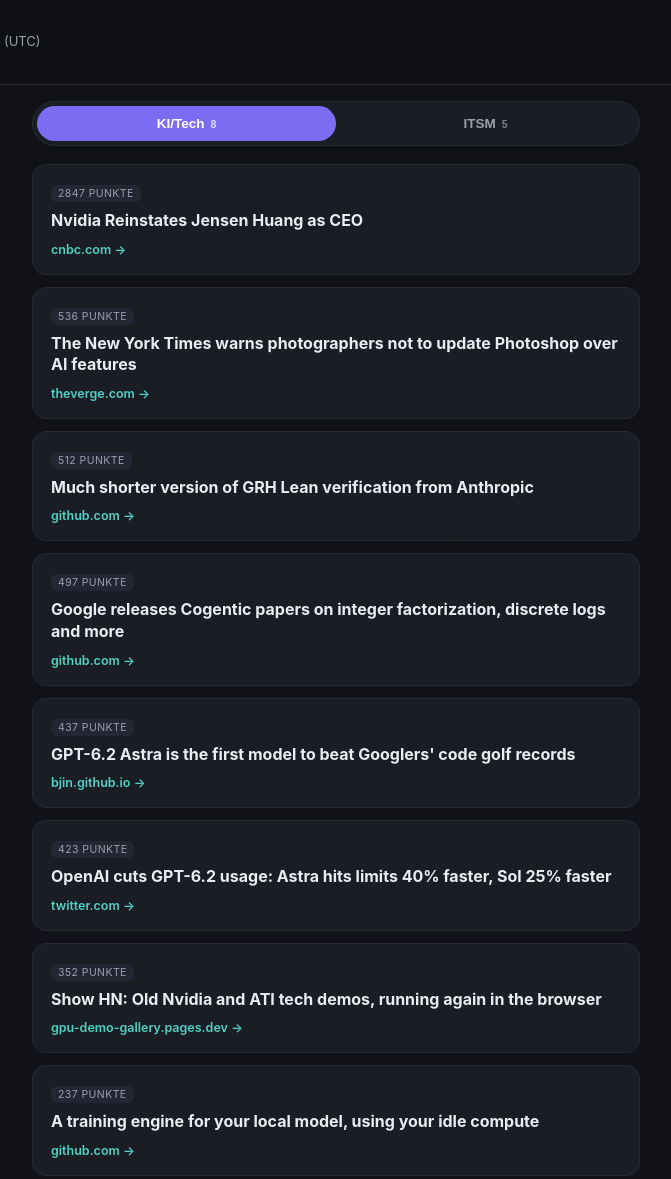
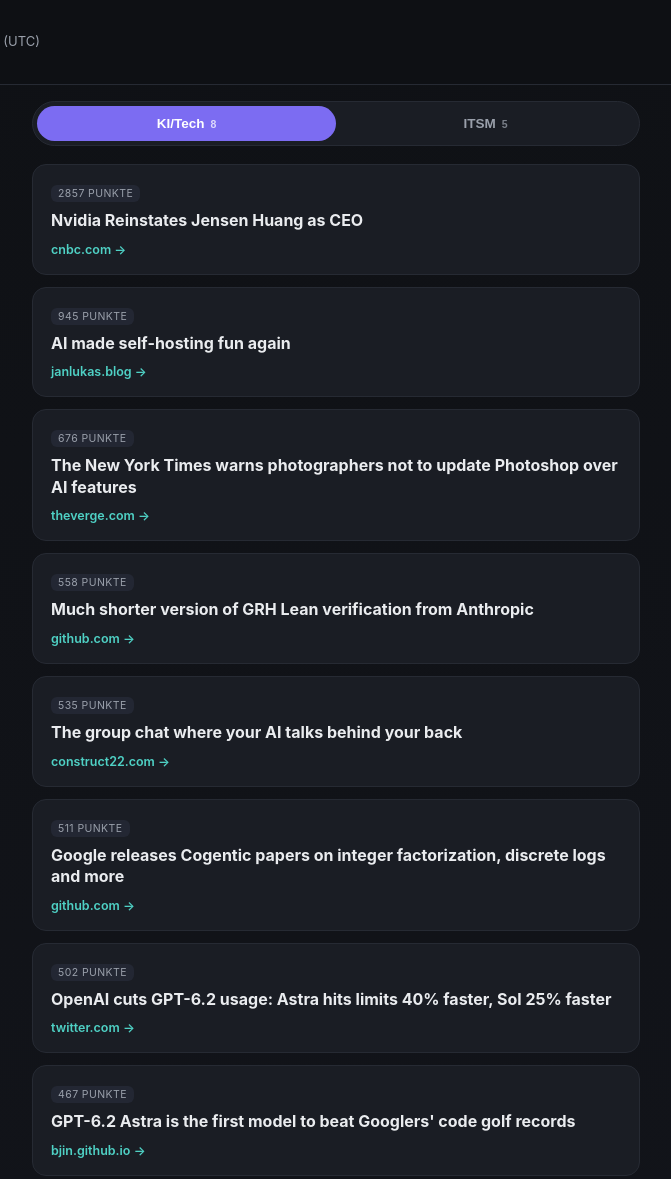
Before and after one commit to stefanmaa-netizen/DailyTechBriefing, a plain HTML site: page docs/index.html in a window 1280 px wide. Shown: the part 25-1204 px from the top of the page, without its empty margins (304-975 px from the left). Drawn offline with Linux system fonts and the light colour scheme.

Commit message:
Update daily briefing

```diff
--- a/docs/index.html
+++ b/docs/index.html
@@ -78,7 +78,7 @@
 
 <header>
   <h1>KI<span>/</span>Tech-Briefing</h1>
-  <div id="date">Automatisch aktualisiert: 26.11.2026, 16:57 Uhr (UTC)</div>
+  <div id="date">Automatisch aktualisiert: 27.11.2026, 16:42 Uhr (UTC)</div>
   <div id="overview">8 KI/Tech &middot; 5 ITSM Meldungen</div>
 </header>
 
@@ -92,44 +92,44 @@
   <section class="panel active" id="panel-ai">
     <div id="static-briefing">
         <div class="card">
-          <span class="badge">2847 Punkte</span>
+          <span class="badge">2857 Punkte</span>
           <h2>Nvidia Reinstates Jensen Huang as CEO</h2>
           <a class="source" href="https://www.cnbc.com/2026/11/23/nvidia-jensen-huang-ceo.html" target="_blank" rel="noopener">cnbc.com &rarr;</a>
         </div>
         <div class="card">
-          <span class="badge">536 Punkte</span>
+          <span class="badge">945 Punkte</span>
+          <h2>AI made self-hosting fun again</h2>
+          <a class="source" href="https://janlukas.blog/posts/ai-self-hosting" target="_blank" rel="noopener">janlukas.blog &rarr;</a>
+        </div>
+        <div class="card">
+          <span class="badge">676 Punkte</span>
           <h2>The New York Times warns photographers not to update Photoshop over AI features</h2>
           <a class="source" href="https://www.theverge.com/ai-artificial-intelligence/1041227/the-new-york-times-warns-photographers-not-to-update-photoshop-over-ai-features" target="_blank" rel="noopener">theverge.com &rarr;</a>
         </div>
         <div class="card">
-          <span class="badge">512 Punkte</span>
+          <span class="badge">558 Punkte</span>
           <h2>Much shorter version of GRH Lean verification from Anthropic</h2>
           <a class="source" href="https://github.com/lsernau/grh-lean" target="_blank" rel="noopener">github.com &rarr;</a>
         </div>
         <div class="card">
-          <span class="badge">497 Punkte</span>
+          <span class="badge">535 Punkte</span>
+          <h2>The group chat where your AI talks behind your back</h2>
+          <a class="source" href="https://construct22.com/" target="_blank" rel="noopener">construct22.com &rarr;</a>
+        </div>
+        <div class="card">
+          <span class="badge">511 Punkte</span>
           <h2>Google releases Cogentic papers on integer factorization, discrete logs and more</h2>
           <a class="source" href="https://github.com/google-research/google-research/tree/master/cogentic_research_papers" target="_blank" rel="noopener">github.com &rarr;</a>
         </div>
         <div class="card">
-          <span class="badge">437 Punkte</span>
-          <h2>GPT-6.2 Astra is the first model to beat Googlers&#x27; code golf records</h2>
-          <a class="source" href="https://bjin.github.io/go-codegolf-benchmark/#leaderboard" target="_blank" rel="noopener">bjin.github.io &rarr;</a>
-        </div>
-        <div class="card">
-          <span class="badge">423 Punkte</span>
+          <span class="badge">502 Punkte</span>
           <h2>OpenAI cuts GPT-6.2 usage: Astra hits limits 40% faster, Sol 25% faster</h2>
           <a class="source" href="https://twitter.com/thsottiaux/status/2125784147889393806" target="_blank" rel="noopener">twitter.com &rarr;</a>
         </div>
         <div class="card">
-          <span class="badge">352 Punkte</span>
-          <h2>Show HN: Old Nvidia and ATI tech demos, running again in the browser</h2>
-          <a class="source" href="https://gpu-demo-gallery.pages.dev/" target="_blank" rel="noopener">gpu-demo-gallery.pages.dev &rarr;</a>
-        </div>
-        <div class="card">
-          <span class="badge">237 Punkte</span>
-          <h2>A training engine for your local model, using your idle compute</h2>
-          <a class="source" href="https://github.com/sous-labs/songe" target="_blank" rel="noopener">github.com &rarr;</a>
+          <span class="badge">467 Punkte</span>
+          <h2>GPT-6.2 Astra is the first model to beat Googlers&#x27; code golf records</h2>
+          <a class="source" href="https://bjin.github.io/go-codegolf-benchmark/#leaderboard" target="_blank" rel="noopener">bjin.github.io &rarr;</a>
         </div></div>
 
     <button id="refresh">Jetzt manuell nachladen</button>
@@ -139,6 +139,11 @@
 
   <section class="panel" id="panel-itsm">
     <div id="itsm-briefing">
+        <div class="card">
+          <span class="badge">27.11.</span>
+          <h2>AI, Automation, and the Changing Face of IT Service Delivery</h2>
+          <a class="source" href="https://itsm.tools/ai-it-service-delivery/" target="_blank" rel="noopener">itsm.tools &rarr;</a>
+        </div>
         <div class="card">
           <span class="badge">26.11.</span>
           <h2>ITSM in 2027 – The BMC Helix View</h2>
@@ -158,11 +163,6 @@
           <span class="badge">18.11.</span>
           <h2>Natural Stupidity: AI Adoption Failure</h2>
           <a class="source" href="https://itsm.tools/ai-adoption-failure/" target="_blank" rel="noopener">itsm.tools &rarr;</a>
-        </div>
-        <div class="card">
-          <span class="badge">17.11.</span>
-          <h2>Before the Meter Starts: How a Small IT Team Keeps Its Atlassian Licenses Healthy</h2>
-          <a class="source" href="https://itsm.tools/atlassian-license-management/" target="_blank" rel="noopener">itsm.tools &rarr;</a>
         </div></div>
   </section>
 
```
